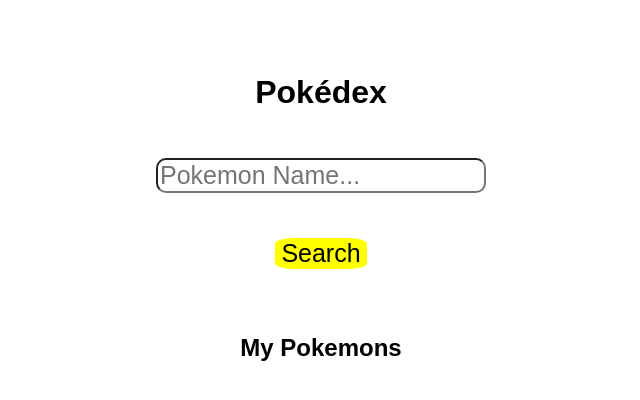
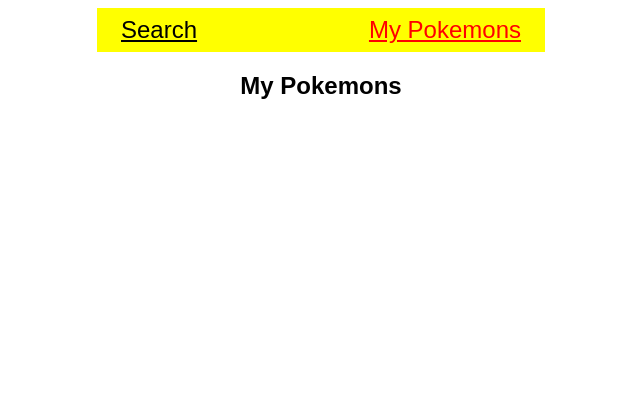
Before and after one commit to kiketion/pokemon-api, a React (Vite) app: page /pokelist in a window 1280 px wide. Shown: the top 400 px of the page, without its empty margins (319-959 px from the left). Built offline with nearby package versions, Linux system fonts and the light colour scheme.

Commit message:
nav & list added

```diff
--- a/package.json
+++ b/package.json
@@ -9,8 +9,10 @@
     "preview": "vite preview"
   },
   "dependencies": {
+    "axios": "^0.27.2",
     "react": "^18.2.0",
-    "react-dom": "^18.2.0"
+    "react-dom": "^18.2.0",
+    "react-router-dom": "^6.4.1"
   },
   "devDependencies": {
     "@types/react": "^18.0.17",
--- a/src/App.jsx
+++ b/src/App.jsx
@@ -1,7 +1,9 @@
 import { useState, createContext } from 'react';
 import useFetching from './hooks/useFetching';
-import PokeSearch from './components/PokeSearch';
-import MyPokemons from './components/MyPokemons';
+import { Route, Routes } from 'react-router-dom';
+import NavBar from './components/NavBar/NavBar';
+import Home from './pages/Home';
+import PokeList from './pages/PokeList';
 
 export const PokeContext = createContext();
 
@@ -31,6 +33,7 @@
   };
 
   return (
+    <>
       <PokeContext.Provider
         value={{
           handleSearch,
@@ -42,9 +45,16 @@
           pokeList,
         }}
       >
-      <PokeSearch />
-      <MyPokemons />
+        <NavBar />
+
+        <div>
+          <Routes>
+            <Route path='/' element={<Home />} />
+            <Route path='/pokelist' element={<PokeList />} />
+          </Routes>
+        </div>
       </PokeContext.Provider>
+    </>
   );
 }
 
--- /dev/null
+++ b/src/components/ListNames.jsx
@@ -0,0 +1,53 @@
+import React, { useState, useEffect } from 'react';
+import axios from 'axios';
+import Pagination from './Pagination';
+
+const ListNames = () => {
+  const [name, setName] = useState();
+  const [currPage, setCurrPage] = useState('https://pokeapi.co/api/v2/pokemon');
+  const [nextPage, setNextPage] = useState();
+  const [prevPage, setPrevPage] = useState();
+  const [loading, setLoading] = useState(true);
+
+  useEffect(() => {
+    setLoading(true);
+    let cancel;
+    axios
+      .get(currPage, {
+        cancelToken: new axios.CancelToken((c) => (cancel = c)),
+      })
+      .then((res) => {
+        setLoading(false);
+        setNextPage(res.data.next);
+        setPrevPage(res.data.previous);
+        setName(res.data.results.map((n) => n.name));
+      });
+    return () => cancel();
+  }, [currPage]);
+
+  const goToNextPage = () => {
+    setCurrPage(nextPage);
+  };
+
+  const goToPrevPage = () => {
+    setCurrPage(prevPage);
+  };
+
+  if (loading) return 'Loading...';
+
+  return (
+    <>
+      <div>
+        {name.map((n) => (
+          <div key={n}>{n}</div>
+        ))}
+      </div>
+      <Pagination
+        goToNextPage={nextPage ? goToNextPage : null}
+        goToPrevPage={prevPage ? goToPrevPage : null}
+      />
+    </>
+  );
+};
+
+export default ListNames;
--- /dev/null
+++ b/src/components/NavBar/NavBar.jsx
@@ -0,0 +1,33 @@
+import React from 'react';
+import { NavLink } from 'react-router-dom';
+import './navbar.css';
+
+const NavBar = () => {
+  return (
+    <>
+      <div>
+        <nav
+          style={{
+            backgroundColor: 'yellow',
+            color: 'black',
+            display: 'flex',
+            justifyContent: 'space-between',
+            margin: '0 auto',
+            padding: '0.5rem 1.5rem',
+            maxWidth: '400px',
+            fontFamily: 'arial',
+          }}
+        >
+          <NavLink className='inactive' to='/' end>
+            Search
+          </NavLink>
+          <NavLink className='inactive' to='/pokelist'>
+            My Pokemons
+          </NavLink>
+        </nav>
+      </div>
+    </>
+  );
+};
+
+export default NavBar;
--- /dev/null
+++ b/src/components/NavBar/navbar.css
@@ -0,0 +1,9 @@
+.inactive {
+  color: black;
+  font-size: 24px;
+}
+
+.active {
+  color: red;
+  font-size: 24px;
+}
--- /dev/null
+++ b/src/components/Pagination.jsx
@@ -0,0 +1,12 @@
+import React from 'react';
+
+const Pagination = ({ goToPrevPage, goToNextPage }) => {
+  return (
+    <div>
+      {goToPrevPage && <button onClick={goToPrevPage}>Previous</button>}
+      {goToNextPage && <button onClick={goToNextPage}>Next</button>}
+    </div>
+  );
+};
+
+export default Pagination;
--- a/src/components/PokeSearch.jsx
+++ b/src/components/PokeSearch.jsx
@@ -16,7 +16,6 @@
       <h1
         style={{
           textAlign: 'center',
-          fontFamily: 'arial',
           fontFamily: 'arial',
           marginTop: '65px',
         }}
--- a/src/main.jsx
+++ b/src/main.jsx
@@ -1,10 +1,12 @@
-import React from 'react'
-import ReactDOM from 'react-dom/client'
-import App from './App'
-
+import React from 'react';
+import ReactDOM from 'react-dom/client';
+import App from './App';
+import { BrowserRouter } from 'react-router-dom';
 
 ReactDOM.createRoot(document.getElementById('root')).render(
   <React.StrictMode>
-    <App />
+    <BrowserRouter>
+      <App />
+    </BrowserRouter>
   </React.StrictMode>
-)
+);
--- /dev/null
+++ b/src/pages/Home.jsx
@@ -0,0 +1,14 @@
+import React from 'react';
+import ListNames from '../components/ListNames';
+import PokeSearch from '../components/PokeSearch';
+
+const Home = () => {
+  return (
+    <div>
+      <PokeSearch />
+      <ListNames />
+    </div>
+  );
+};
+
+export default Home;
--- /dev/null
+++ b/src/pages/PokeList.jsx
@@ -0,0 +1,12 @@
+import React from 'react';
+import MyPokemons from '../components/MyPokemons';
+
+const PokeList = () => {
+  return (
+    <div>
+      <MyPokemons />
+    </div>
+  );
+};
+
+export default PokeList;
```
Also changed, not shown: src/components/NavBar.jsx (deleted, +0 -7 lines), src/pages/PokeLists.jsx (deleted), 1 other file (tests, documents, lock files or other folders). Lines whose indentation alone changed are shown as unchanged.
